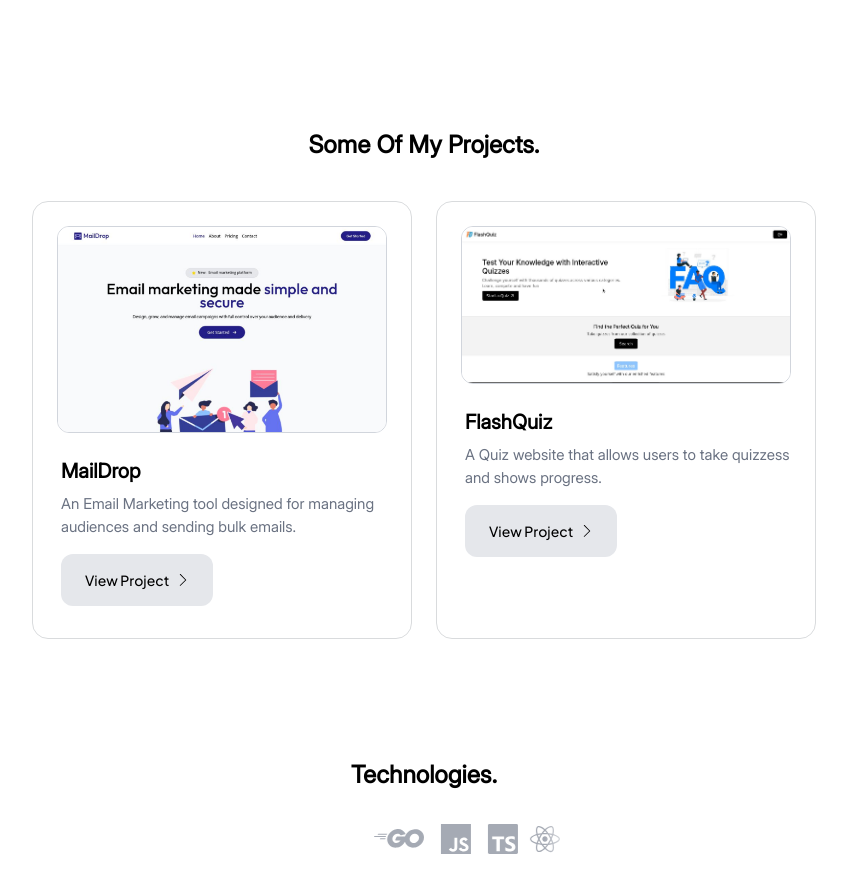
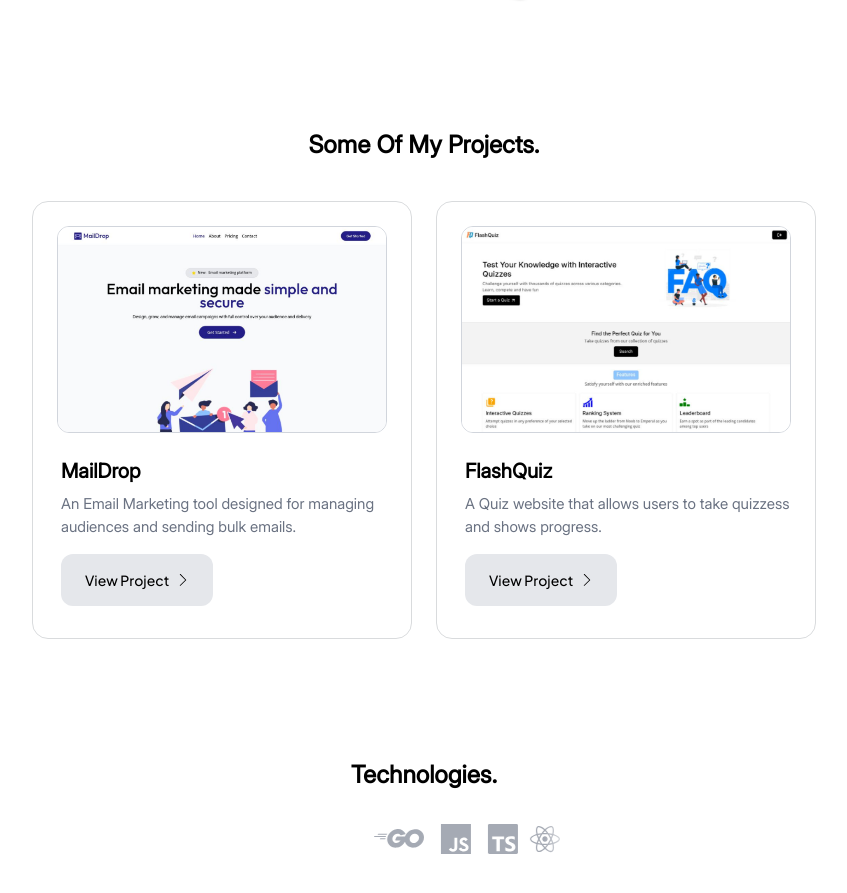
Before and after one commit to Habeebamoo/MyPortfolio, a Next.js app: page / in a window 1280 px wide. Shown: the part 1381-2274 px from the top of the page, without its empty margins (216-1063 px from the left). Built offline with nearby package versions, Linux system fonts and the light colour scheme.

Commit message:
updated profile picure and changed flashquiz image

```diff
--- a/components/Main.tsx
+++ b/components/Main.tsx
@@ -24,11 +24,11 @@
       </section>
 
       <div className="flex-center mt-20">
-        <img src="/picture.jpg" className="h-60 md:h-80" />
+        <img src="/picture.jpg" className="h-70 md:h-80" />
       </div>
 
       {/* Projects */}
-      <section className="mt-30 px-2 md:w-200 mx-auto">
+      <section className="mt-30 px-2 md:max-w-200 mx-auto">
         <h1 className="font-inter font-bold text-xl md:text-2xl text-center mb-10">Some Of My Projects.</h1>
 
         {/* display */}
```
Also changed, not shown: public/flash-img1.png, public/picture.jpg.
